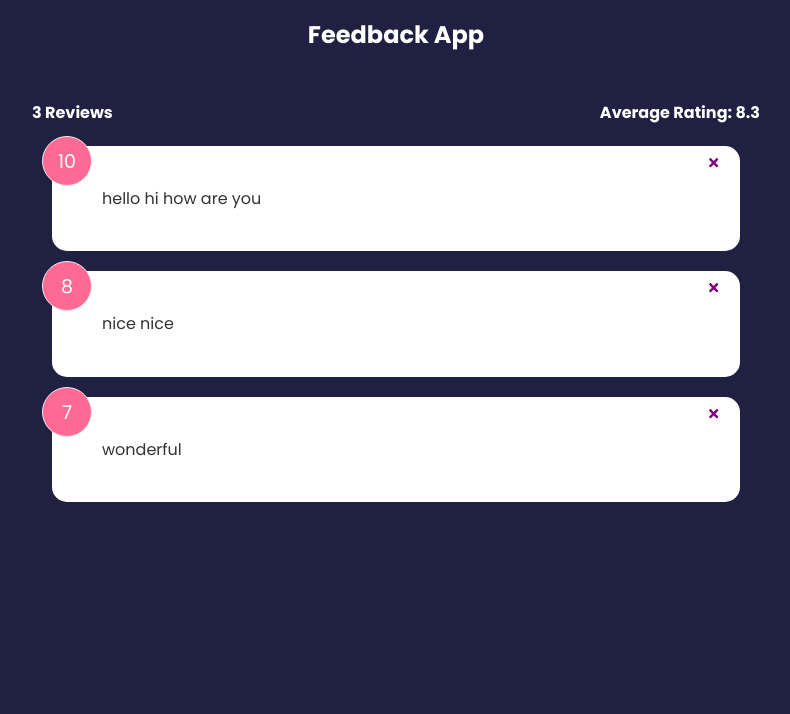
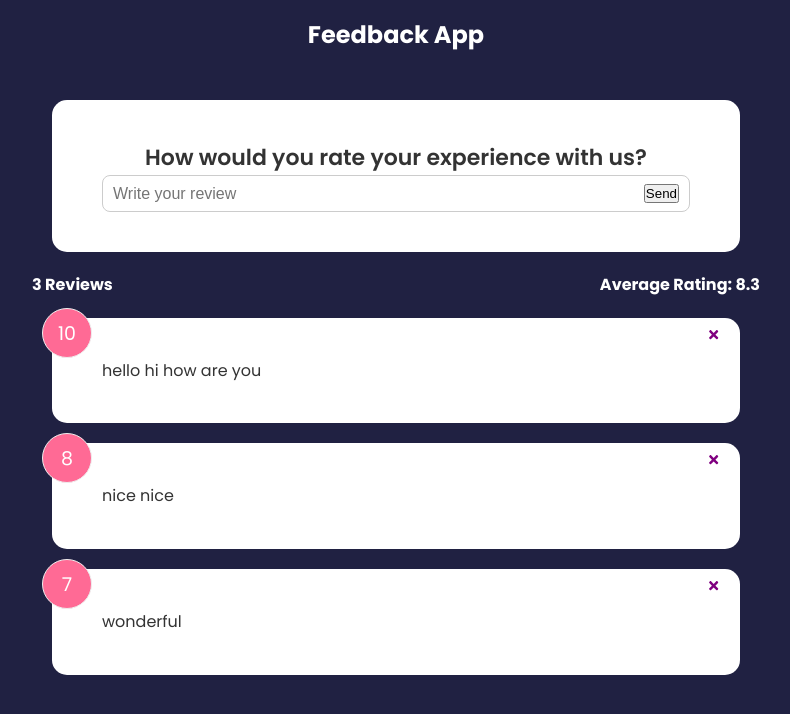
Before and after one commit to EdwinGrigonis/feedback-app, a React (Create React App) app: page / in a window 1280 px wide. Shown: the top 714 px of the page, without its empty margins (244-1034 px from the left). Built offline with nearby package versions, Linux system fonts and the light colour scheme.

Commit message:
added FeedbackForm

```diff
--- a/src/App.js
+++ b/src/App.js
@@ -1,5 +1,6 @@
 import { useState } from "react";
 import Header from "./components/Header";
+import FeedbackForm from "./components/FeedbackForm";
 import FeedbackList from "./components/FeedbackList";
 import FeedbackStats from "./components/FeedbackStats";
 import FeedbackData from "./data/FeedbackData";
@@ -16,6 +17,7 @@
         <>
             <Header text="Feedback App" />
             <div className="container">
+                <FeedbackForm />
                 <FeedbackStats feedback={feedback} />
                 <FeedbackList feedback={feedback} handleDelete={deleteFeedback} />
                 </div>
--- /dev/null
+++ b/src/components/FeedbackForm.jsx
@@ -0,0 +1,26 @@
+import { useState } from "react"
+import Card from "./shared/Card"
+
+function FeedbackForm() {
+const [text, setText] = useState('')
+
+const handleTextChange = (e) => {
+    setText(e.target.value)
+}
+
+  return (
+    <Card>
+        <form>
+            <h2>How would you rate your experience with us?</h2>
+            <div className="input-group">
+                <input  type="text"
+                        placeholder="Write your review"
+                        value={text}/>
+                <button type="submit">Send</button>
+            </div>
+        </form>
+    </Card>
+  )
+}
+
+export default FeedbackForm
```
